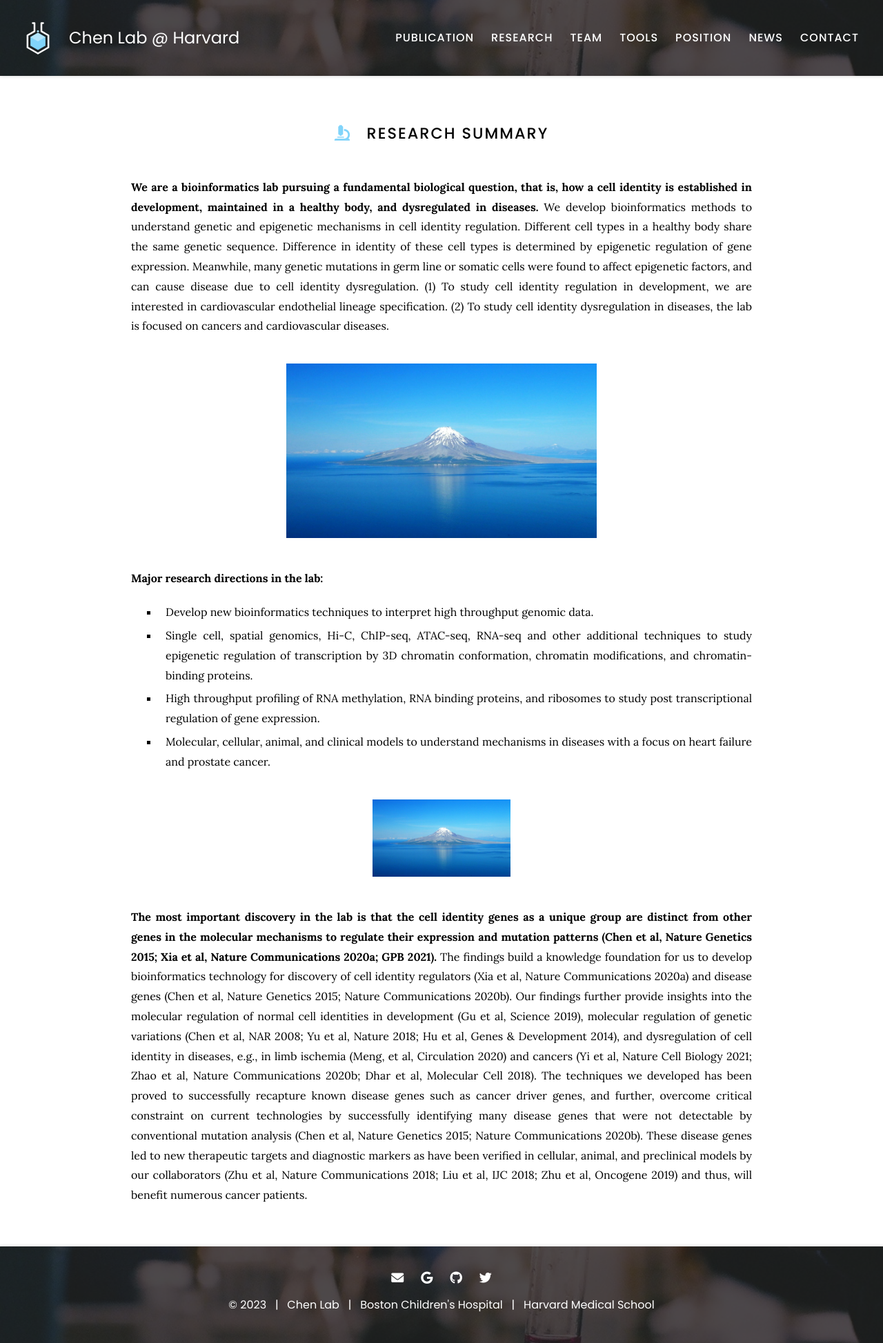
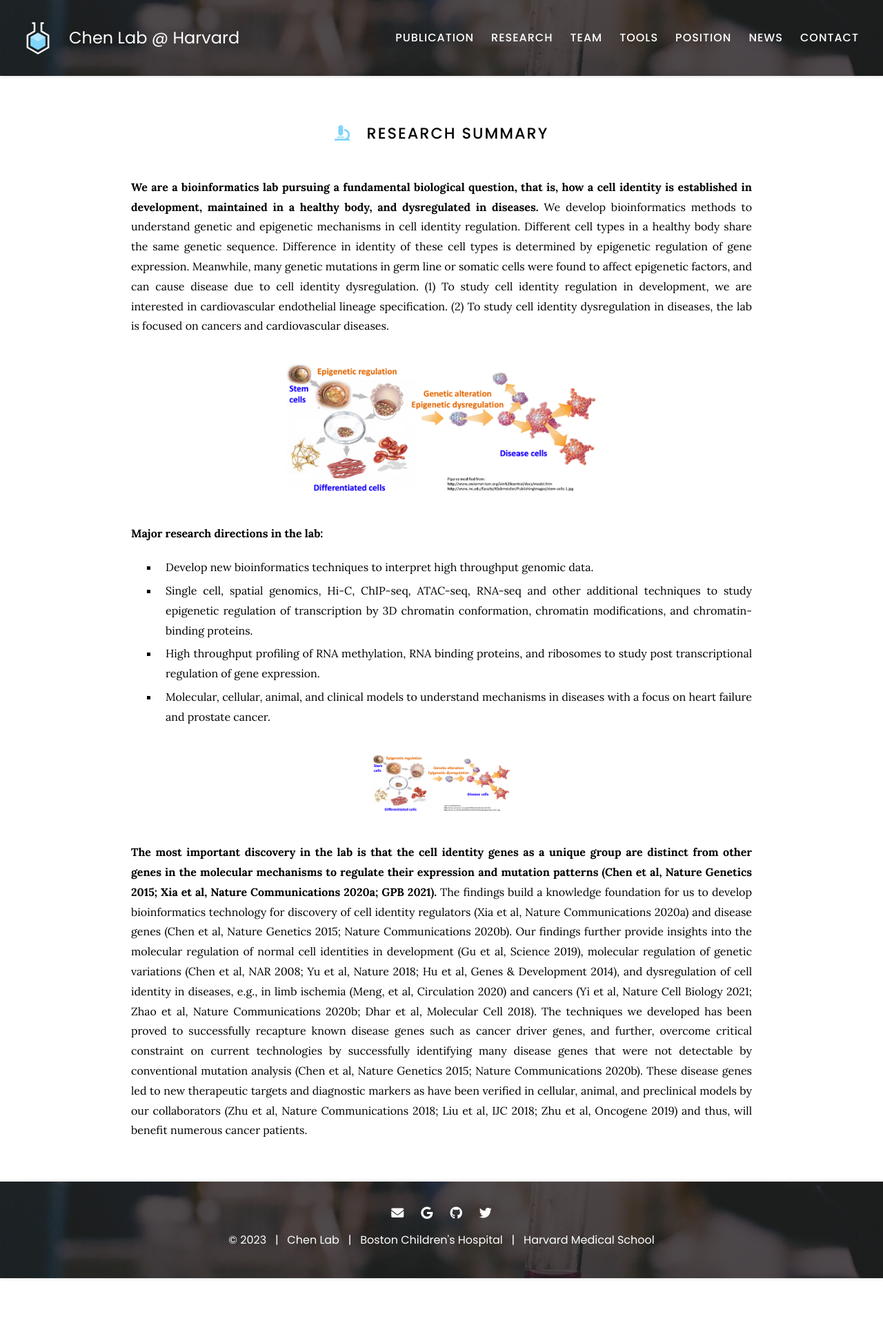
Before and after one commit to kaifuchenlab/kaifuchenlab.github.io, a Jekyll site: the page built from 1.research/index.md, in a window 1280 px wide. Shown: the whole page at 69% size. Built offline with Jekyll 4.4.1, drawn with Linux system fonts in a browser that asks for light colours; after the commit the page ends 1853 px from its top, so only the background shows below that.

Commit message:
Update index.md

```diff
--- a/1.research/index.md
+++ b/1.research/index.md
@@ -11,7 +11,7 @@ nav:
 
 {%
   include figure.html
-  image="images/photo.jpg"
+  image="images/cell_identity.png"
   width="50%"
   height="50%"
 %}
@@ -30,7 +30,7 @@ nav:
 
 {%
   include figure.html
-  image="images/photo.jpg"
+  image="images/cell_identity.png"
   width="200px"
 %}
 
```
